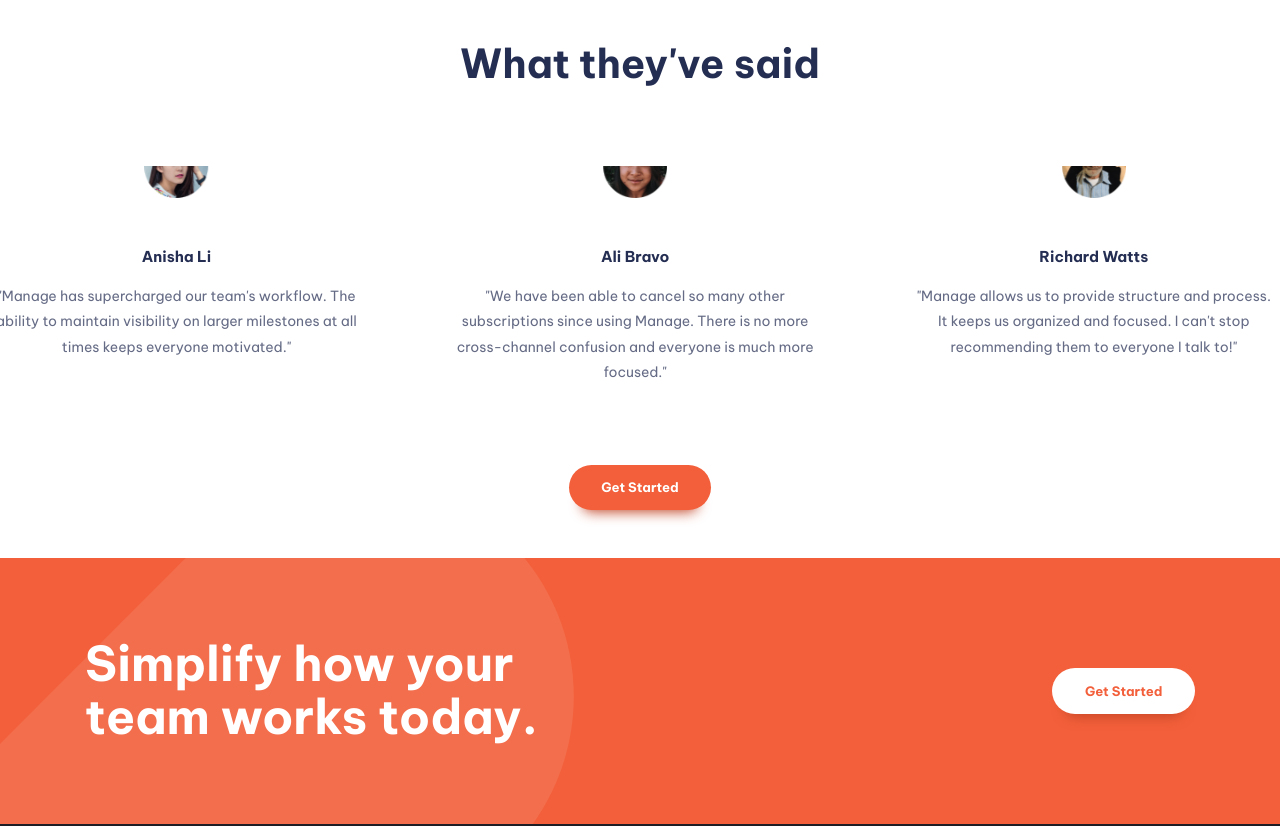
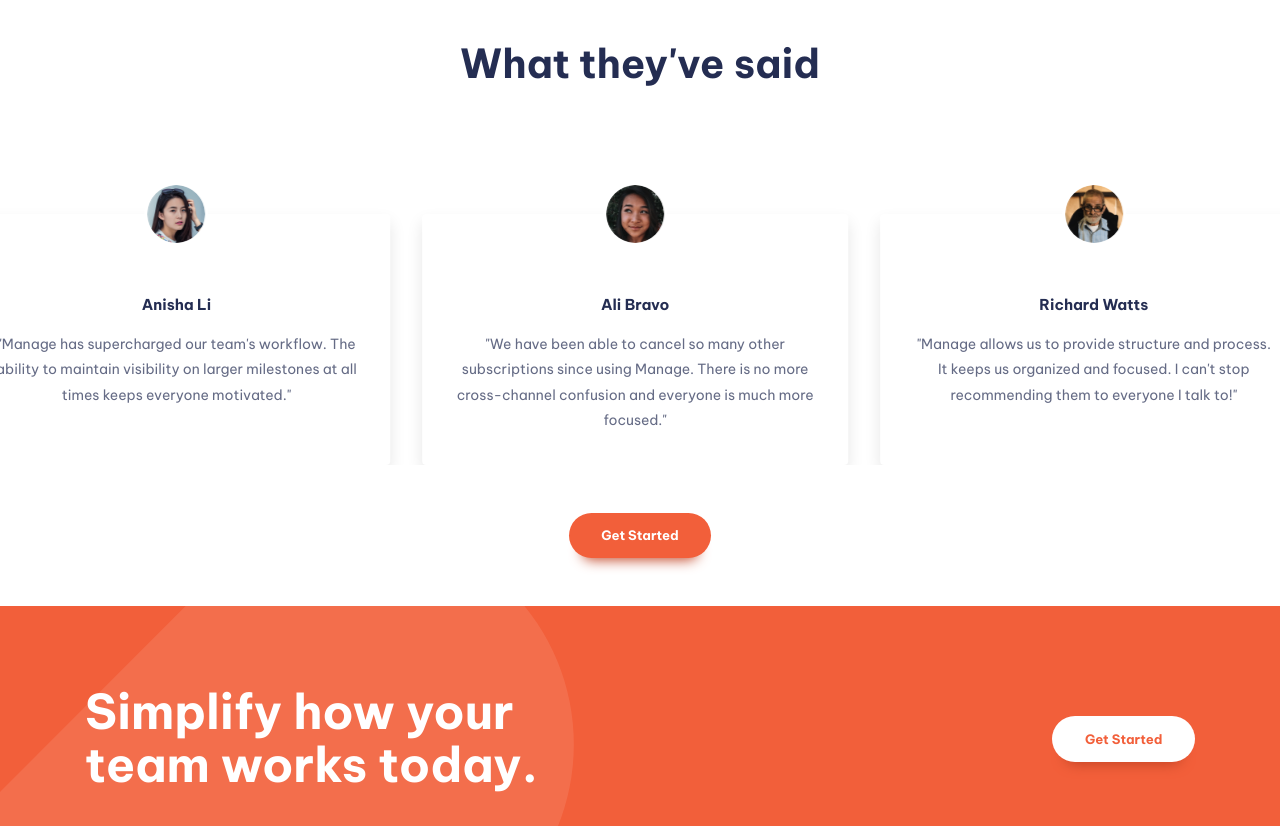
Before and after one commit to bibi721/fem-manage-landing-page, a website built with Vite: page index.html in a window 1280 px wide. Shown: the part 1440-2266 px from the top of the page. Built offline with nearby package versions, Linux system fonts and the light colour scheme.

Commit message:
Fix Half-Filled Avatar Images

```diff
--- a/style.css
+++ b/style.css
@@ -282,6 +282,7 @@ p[data-width="wide"] {
 .carousel-wrapper {
   overflow: hidden;
   margin-bottom: var(--size-700);
+  padding-top: var(--size-700);
 }
 
 .carousel-track {
@@ -314,15 +315,19 @@ p[data-width="wide"] {
   border-radius: var(--size-100);
   max-width: 540px;
   margin-inline: auto;
+  box-shadow: 0 0.5rem 1rem rgba(0, 0, 0, 0.1);
 }
 
 .testimonial-avatar {
   width: var(--size-800);
+  height: var(--size-800);
+  border-radius: 50%;
   position: absolute;
-  inset: 0 auto auto auto;
-  transform: translateX(-50%);
   left: 50%;
-  top: calc(var(--size-800) / -2);
+  top: 0;
+  transform: translate(-50%, -50%);
+  object-fit: cover;
+  border: 3px solid var(--clr-neutral-100);
 }
 
 .testimonial-content {
```
